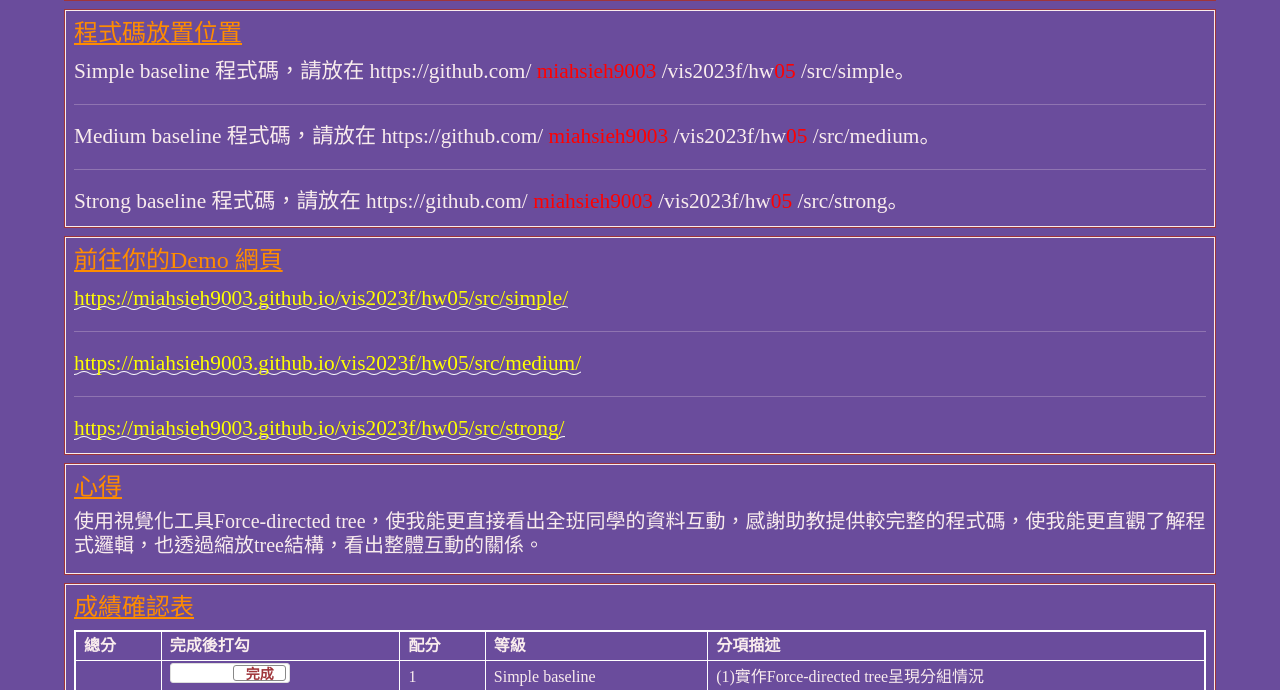
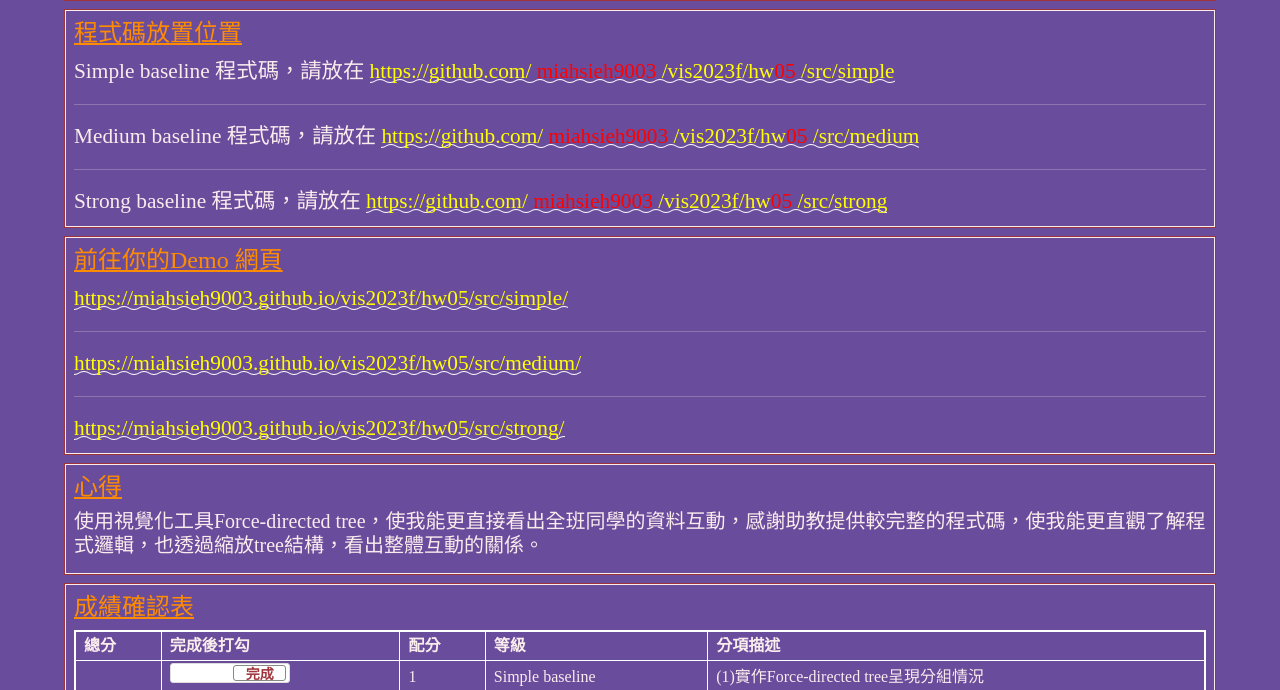
Before and after one commit to MiaHsieh9003/vis2023f, a plain HTML site: page hw05/index.html in a window 1280 px wide. Shown: the part 83-773 px from the top of the page. Drawn offline with nearby package versions, Linux system fonts and the light colour scheme.

Commit message:
HW5: add github link

```diff
--- a/hw05/index.html
+++ b/hw05/index.html
@@ -185,24 +185,24 @@
   <div class="row hw12">
     <div class="col-md-12 twenty">
       <h4><u>程式碼放置位置</u></h4>
-      Simple baseline 程式碼，請放在 https://github.com/
+      Simple baseline 程式碼，請放在 <a href="https://github.com/MiaHsieh9003/vis2023f/tree/main/hw05/src/simple">https://github.com/
       <span style="color:red;">miahsieh9003</span>
       /vis2023f/hw<span style="color:red;">05</span>
-      /src/simple。
+      /src/simple</a>
       <br>
 
       <hr>
-      Medium baseline 程式碼，請放在 https://github.com/
+      Medium baseline 程式碼，請放在 <a href="https://github.com/MiaHsieh9003/vis2023f/tree/main/hw05/src/medium">https://github.com/
       <span style="color:red;">miahsieh9003</span>
       /vis2023f/hw<span style="color:red;">05</span>
-      /src/medium。
+      /src/medium</a>
       <br>
 
       <hr>
-      Strong baseline 程式碼，請放在 https://github.com/
+      Strong baseline 程式碼，請放在 <a href="https://github.com/MiaHsieh9003/vis2023f/tree/main/hw05/src/strong">https://github.com/
       <span style="color:red;">miahsieh9003</span>
       /vis2023f/hw<span style="color:red;">05</span>
-      /src/strong。
+      /src/strong</a>
       <br>
 
     </div>
```
